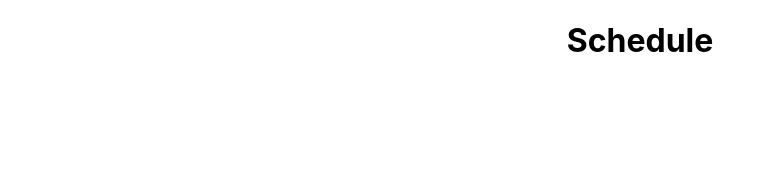
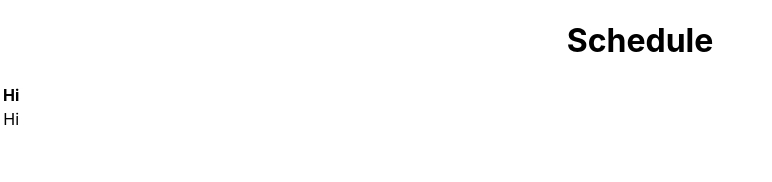
Before and after one commit to javierodst/CC_Scheduler, a React (Create React App) app: page /schedule/1 in a window 1280 px wide. Shown: the top 182 px of the page, without its empty margins (0-772 px from the left). Built offline with nearby package versions, Linux system fonts and the light colour scheme.

Commit message:
Minor edits

```diff
--- a/src/Components/Schedule.js
+++ b/src/Components/Schedule.js
@@ -6,6 +6,26 @@ export default class Schedule extends React.Component {
         return (
             <div>
                 <h1>Schedule</h1>
+
+                <table>
+                    <thead>
+
+                        <tr>
+                            <th>Hi</th>
+                        </tr>
+
+                    </thead>
+
+                    <tbody>
+
+                        <tr>
+                            <td>Hi</td>
+                        </tr>
+
+                    </tbody>
+
+
+                </table>
             </div>
         );
     }
```
Also changed, not shown: src/Components/Calender.js (+7 -3 lines).
